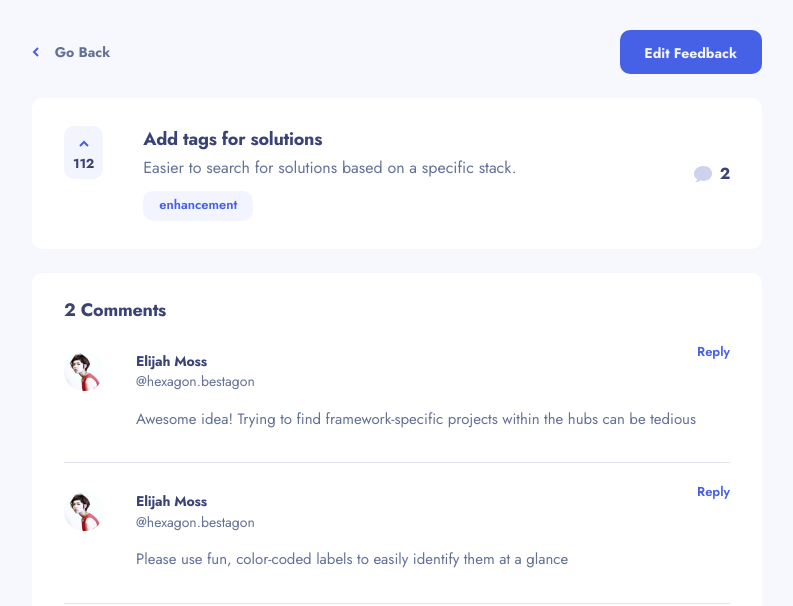
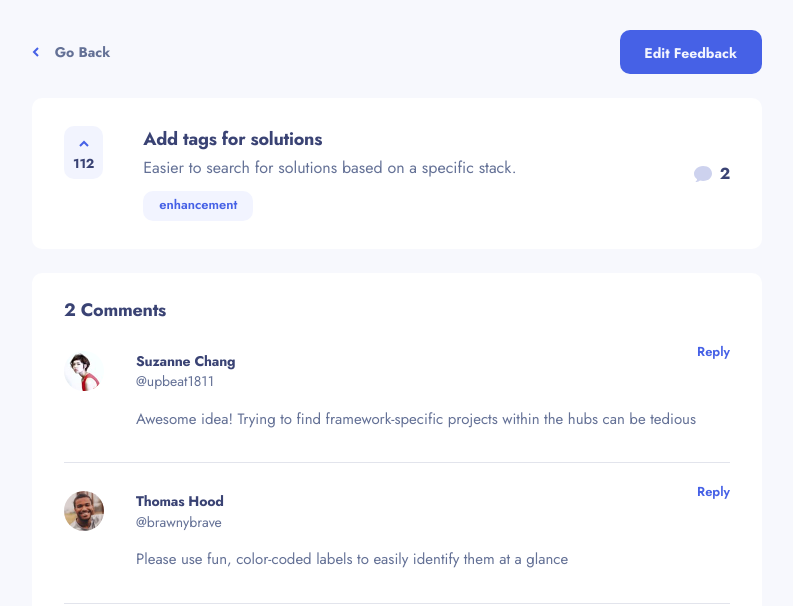
Before and after one commit to AlexGedevan/product-feedback-app, a React (Vite) app: page /comments/1 in a window 1280 px wide. Shown: the top 606 px of the page, without its empty margins (243-1036 px from the left). Built offline with nearby package versions, Linux system fonts and the light colour scheme.

Commit message:
fix bugs in comments and reply

```diff
--- a/data.json
+++ b/data.json
@@ -1,6 +1,6 @@
 {
   "currentUser": {
-    "image": "./assets/user-images/image-zena.jpg",
+    "image": "/assets/user-images/image-zena.jpg",
     "name": "Zena Kelley",
     "username": "velvetround"
   },
@@ -17,7 +17,7 @@
           "id": 1,
           "content": "Awesome idea! Trying to find framework-specific projects within the hubs can be tedious",
           "user": {
-            "image": "./assets/user-images/image-suzanne.jpg",
+            "image": "/assets/user-images/image-suzanne.jpg",
             "name": "Suzanne Chang",
             "username": "upbeat1811"
           }
@@ -26,7 +26,7 @@
           "id": 2,
           "content": "Please use fun, color-coded labels to easily identify them at a glance",
           "user": {
-            "image": "./assets/user-images/image-thomas.jpg",
+            "image": "/assets/user-images/image-thomas.jpg",
             "name": "Thomas Hood",
             "username": "brawnybrave"
           }
@@ -45,7 +45,7 @@
           "id": 3,
           "content": "Also, please allow styles to be applied based on system preferences. I would love to be able to browse Frontend Mentor in the evening after my device’s dark mode turns on without the bright background it currently has.",
           "user": {
-            "image": "./assets/user-images/image-elijah.jpg",
+            "image": "/assets/user-images/image-elijah.jpg",
             "name": "Elijah Moss",
             "username": "hexagon.bestagon"
           }
@@ -54,7 +54,7 @@
           "id": 4,
           "content": "Second this! I do a lot of late night coding and reading. Adding a dark theme can be great for preventing eye strain and the headaches that result. It’s also quite a trend with modern apps and  apparently saves battery life.",
           "user": {
-            "image": "./assets/user-images/image-james.jpg",
+            "image": "/assets/user-images/image-james.jpg",
             "name": "James Skinner",
             "username": "hummingbird1"
           },
@@ -63,7 +63,7 @@
               "content": "While waiting for dark mode, there are browser extensions that will also do the job. Search for 'dark theme' followed by your browser. There might be a need to turn off the extension for sites with naturally black backgrounds though.",
               "replyingTo": "hummingbird1",
               "user": {
-                "image": "./assets/user-images/image-anne.jpg",
+                "image": "/assets/user-images/image-anne.jpg",
                 "name": "Anne Valentine",
                 "username": "annev1990"
               }
@@ -72,7 +72,7 @@
               "content": "Good point! Using any kind of style extension is great and can be highly customizable, like the ability to change contrast and brightness. I'd prefer not to use one of such extensions, however, for security and privacy reasons.",
               "replyingTo": "annev1990",
               "user": {
-                "image": "./assets/user-images/image-ryan.jpg",
+                "image": "/assets/user-images/image-ryan.jpg",
                 "name": "Ryan Welles",
                 "username": "voyager.344"
               }
@@ -93,7 +93,7 @@
           "id": 5,
           "content": "Much easier to get answers from devs who can relate, since they've either finished the challenge themselves or are in the middle of it.",
           "user": {
-            "image": "./assets/user-images/image-george.jpg",
+            "image": "/assets/user-images/image-george.jpg",
             "name": "George Partridge",
             "username": "soccerviewer8"
           }
@@ -112,7 +112,7 @@
           "id": 6,
           "content": "Right now, there is no ability to add images while giving feedback which isn't ideal because I have to use another app to show what I mean",
           "user": {
-            "image": "./assets/user-images/image-javier.jpg",
+            "image": "/assets/user-images/image-javier.jpg",
             "name": "Javier Pollard",
             "username": "warlikeduke"
           }
@@ -121,7 +121,7 @@
           "id": 7,
           "content": "Yes I'd like to see this as well. Sometimes I want to add a short video or gif to explain the site's behavior..",
           "user": {
-            "image": "./assets/user-images/image-roxanne.jpg",
+            "image": "/assets/user-images/image-roxanne.jpg",
             "name": "Roxanne Travis",
             "username": "peppersprime32"
           }
@@ -140,7 +140,7 @@
           "id": 8,
           "content": "I also want to be notified when devs I follow submit projects on FEM. Is in-app notification also in the pipeline?",
           "user": {
-            "image": "./assets/user-images/image-victoria.jpg",
+            "image": "/assets/user-images/image-victoria.jpg",
             "name": "Victoria Mejia",
             "username": "arlen_the_marlin"
           },
@@ -149,7 +149,7 @@
               "content": "Bumping this. It would be good to have a tab with a feed of people I follow so it's easy to see what challenges they’ve done lately. I learn a lot by reading good developers' code.",
               "replyingTo": "arlen_the_marlin",
               "user": {
-                "image": "./assets/user-images/image-zena.jpg",
+                "image": "/assets/user-images/image-zena.jpg",
                 "name": "Zena Kelley",
                 "username": "velvetround"
               }
@@ -160,7 +160,7 @@
           "id": 9,
           "content": "I've been saving the profile URLs of a few people and I check what they’ve been doing from time to time. Being able to follow them solves that",
           "user": {
-            "image": "./assets/user-images/image-jackson.jpg",
+            "image": "/assets/user-images/image-jackson.jpg",
             "name": "Jackson Barker",
             "username": "countryspirit"
           }
@@ -187,7 +187,7 @@
           "id": 10,
           "content": "This would be awesome! It would be so helpful to see an overview of my code in a way that makes it easy to spot where things could be improved.",
           "user": {
-            "image": "./assets/user-images/image-victoria.jpg",
+            "image": "/assets/user-images/image-victoria.jpg",
             "name": "Victoria Mejia",
             "username": "arlen_the_marlin"
           }
@@ -196,7 +196,7 @@
           "id": 11,
           "content": "Yeah, this would be really good. I'd love to see deeper insights into my code!",
           "user": {
-            "image": "./assets/user-images/image-jackson.jpg",
+            "image": "/assets/user-images/image-jackson.jpg",
             "name": "Jackson Barker",
             "username": "countryspirit"
           }
@@ -215,7 +215,7 @@
           "id": 12,
           "content": "Having a path through the challenges that I could follow would be brilliant! Sometimes I'm not sure which challenge would be the best next step to take. So this would help me navigate through them!",
           "user": {
-            "image": "./assets/user-images/image-george.jpg",
+            "image": "/assets/user-images/image-george.jpg",
             "name": "George Partridge",
             "username": "soccerviewer8"
           }
@@ -234,7 +234,7 @@
           "id": 13,
           "content": "I haven't built a portfolio site yet, so this would be really helpful. Might it also be possible to choose layout and colour themes?!",
           "user": {
-            "image": "./assets/user-images/image-ryan.jpg",
+            "image": "/assets/user-images/image-ryan.jpg",
             "name": "Ryan Welles",
             "username": "voyager.344"
           }
@@ -253,7 +253,7 @@
           "id": 14,
           "content": "This would be great! At the moment, I'm just starting challenges in order to save them. But this means the My Challenges section is overflowing with projects and is hard to manage. Being able to bookmark challenges would be really helpful.",
           "user": {
-            "image": "./assets/user-images/image-suzanne.jpg",
+            "image": "/assets/user-images/image-suzanne.jpg",
             "name": "Suzanne Chang",
             "username": "upbeat1811"
           }
@@ -280,7 +280,7 @@
           "id": 15,
           "content": "I'd love to see this! It always makes me so happy to see little details like these on websites.",
           "user": {
-            "image": "./assets/user-images/image-victoria.jpg",
+            "image": "/assets/user-images/image-victoria.jpg",
             "name": "Victoria Mejia",
             "username": "arlen_the_marlin"
           },
@@ -289,7 +289,7 @@
               "content": "Me too! I'd also love to see celebrations at specific points as well. It would help people take a moment to celebrate their achievements!",
               "replyingTo": "arlen_the_marlin",
               "user": {
-                "image": "./assets/user-images/image-suzanne.jpg",
+                "image": "/assets/user-images/image-suzanne.jpg",
                 "name": "Suzanne Chang",
                 "username": "upbeat1811"
               }
--- a/src/components/Comment.jsx
+++ b/src/components/Comment.jsx
@@ -5,7 +5,7 @@ import CommentOrReply from "./CommentOrReply";
 function Comment({ comment }) {
   console.log(comment);
   return (
-    <>
+    <CommentAndRaply>
       <StyledComment>
         <CommentOrReply commentOrReply={comment} />
       </StyledComment>
@@ -16,16 +16,20 @@ function Comment({ comment }) {
           })}
         </Reply>
       )}
-    </>
+    </CommentAndRaply>
   );
 }
 
 export default Comment;
+
+const CommentAndRaply = styled.div``;
 
 const StyledComment = styled.div`
   border-bottom: 1px solid rgba(140, 146, 179, 0.25);
 `;
 
 const Reply = styled.div`
-  padding-left: 4.5rem;
+  margin-left: 2rem;
+  padding-left: 2.4rem;
+  border-left: 1px solid rgba(140, 146, 179, 0.25);
 `;
--- a/src/components/CommentOrReply.jsx
+++ b/src/components/CommentOrReply.jsx
@@ -1,21 +1,24 @@
 import styled from "styled-components";
-import face from "/assets/user-images/image-suzanne.jpg";
 
 function CommentOrReply({ commentOrReply }) {
-  const { content } = commentOrReply;
-  //   const { content: replyContent } = reply;
+  const { content, user } = commentOrReply;
   return (
     <StyledCommentorReply>
-      <img src={face} alt="face" />
+      <img src={user.image} alt="face" />
       <CommentContent>
         <CommentUserInformation>
           <User>
-            <h2>Elijah Moss</h2>
-            <h3>@hexagon.bestagon</h3>
+            <h2>{user.name}</h2>
+            <h3>@{user.username}</h3>
           </User>
           <p>Reply</p>
         </CommentUserInformation>
-        <p>{content}</p>
+        <p>
+          {commentOrReply.replyingTo && (
+            <ReplyingTo>@{commentOrReply.replyingTo} </ReplyingTo>
+          )}
+          {content}
+        </p>
       </CommentContent>
     </StyledCommentorReply>
   );
@@ -81,3 +84,8 @@ const User = styled.div`
     color: #647196;
   }
 `;
+
+const ReplyingTo = styled.span`
+  color: #ad1fea;
+  font-weight: 700;
+`;
--- a/src/components/CommentsList.jsx
+++ b/src/components/CommentsList.jsx
@@ -13,7 +13,6 @@ function CommentsList() {
       {currentSuggestion.comments?.map((comment) => {
         return <Comment key={comment.id} comment={comment} />;
       })}
-      {/* <Comment /> */}
     </StyledCommentsList>
   );
 }
```
